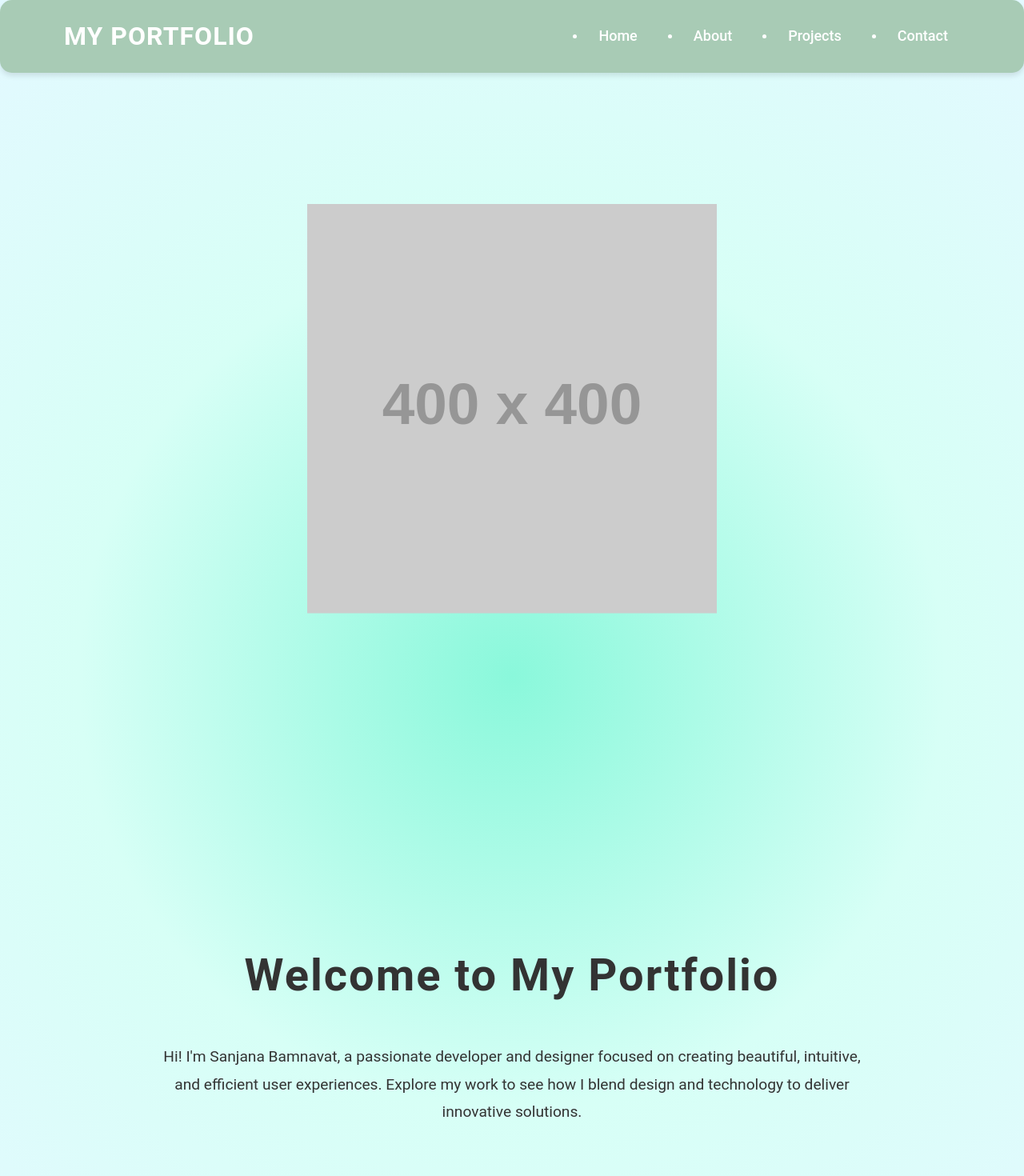
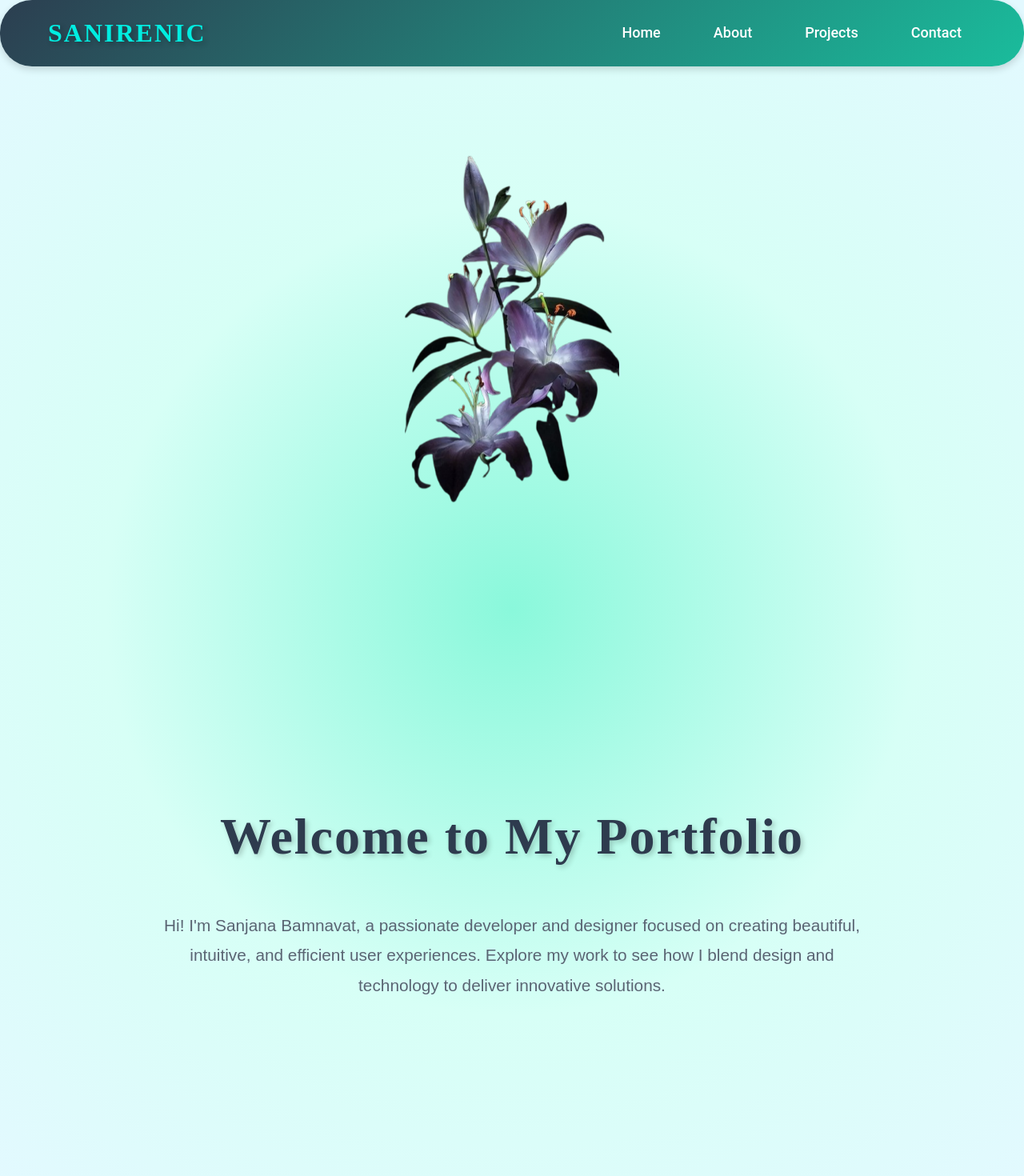
Before and after one commit to sanirenic/Portfolio, a React (Create React App) app: page / in a window 1280 px wide. Shown: the top 1470 px of the page at 80% size. Built offline with nearby package versions, Linux system fonts and the light colour scheme.

Commit message:
Updated overall ui of the website

```diff
--- a/public/index.html
+++ b/public/index.html
@@ -10,7 +10,8 @@
       content="Web site created using create-react-app"
     />
     <link rel="apple-touch-icon" href="%PUBLIC_URL%/logo192.png" />
-    <link href="https://fonts.googleapis.com/css2?family=Poppins:wght@500;600&family=Lora:wght@300;400&display=swap" rel="stylesheet">
+    <link href="https://fonts.googleapis.com/css2?family=Sacramento&display=swap" rel="stylesheet">
+
 
     <!--
       manifest.json provides metadata used when your web app is installed on a
@@ -31,6 +32,7 @@
   <body>
     <noscript>You need to enable JavaScript to run this app.</noscript>
     <div id="root"></div>
+
     <!--
       This HTML file is a template.
       If you open it directly in the browser, you will see an empty page.
--- a/src/components/Header.css
+++ b/src/components/Header.css
@@ -9,45 +9,49 @@ body {
   font-family: 'Arial', sans-serif;
   background-color: #f5f5f5;
   overflow-x: hidden;
+  color: #333;
 }
 
 /* Header Styles */
 .header {
   position: sticky;
   top: 0;
-  background: #A8CBB5; /* Sage green background */
+  background: linear-gradient(135deg, #2C3E50, #1ABC9C); /* Dark blue to teal gradient */
   color: white;
-  padding: 20px 80px; /* Padding for top/bottom and left/right */
+  padding: 15px 60px; /* Reduced padding for a more compact header */
   display: flex;
-  justify-content: space-between; /* Distribute space evenly */
+  justify-content: space-between;
   align-items: center;
-  border-radius: 15px; /* Rounded corners */
-  box-shadow: 0px 4px 6px rgba(0, 0, 0, 0.1); /* Soft shadow */
+  border-radius: 40px; /* Rounded corners */
+  box-shadow: 0px 4px 10px rgba(0, 0, 0, 0.15); /* Slightly softer shadow */
   transition: all 0.3s ease;
   z-index: 1000;
+  animation: slideIn 1s ease-out;
 }
 
 /* Logo Styling */
 .logo h1 {
-  font-size: 32px;
-  font-weight: 700;
-  letter-spacing: 1px;
+  font-size: 32px; /* Larger font for emphasis */
+  letter-spacing: 2px; /* Space out letters for a dramatic effect */
+  font-family: 'Cinzel', serif; /* Elegant and dramatic font */
   text-transform: uppercase;
-  color: white;
+  color: #00ede1; /* Gold color for contrast */
+  text-shadow: 3px 3px 6px rgba(0, 0, 0, 0.3); /* Subtle shadow for depth */
+  transition: all 0.3s ease;
 }
 
-/* Navigation Styling */
-.nav {
-  display: flex;
-  justify-content: center;
-  align-items: center;
-  gap: 40px; /* Space between each nav item */
-  list-style: none;
+.logo h1:hover {
+  color: #E67E22; /* Warm orange for hover effect */
+  transform: scale(1.1); /* Slight enlargement on hover */
+  text-shadow: 3px 3px 12px rgba(0, 0, 0, 0.5); /* More intense shadow on hover */
 }
 
+
+/* Navigation Styling */
 .nav ul {
   display: flex;
-  gap: 40px; /* Space between nav items */
+  gap: 30px; /* Reduced gap between items */
+  list-style: none;
 }
 
 .nav ul li {
@@ -59,23 +63,26 @@ body {
   text-decoration: none;
   font-size: 18px;
   font-weight: 500;
-  transition: color 0.3s ease, transform 0.3s ease;
-  padding: 10px 15px; /* Added padding for better click area */
-  border-radius: 5px; /* Rounded border on hover */
+  padding: 12px 18px; /* Adjusted padding for a balanced look */
+  border-radius: 6px;
+  transition: all 0.3s ease, box-shadow 0.3s ease;
+  display: block;
 }
 
 /* Hover effect on links */
 .nav ul li a:hover {
-  color: #ffffff; /* White color for hover */
-  background-color: #78b9a3; /* Softer light green background */
-  transform: translateY(-5px); /* Slight lift effect */
+  background-color: #00ede1; /* Lighter teal on hover */
+  color: rgb(0, 0, 0);
+  transform: translateY(-4px);
+  box-shadow: 0px 4px 12px rgba(0, 0, 0, 0.15); /* Clearer hover box visibility */
 }
 
 /* Active link styling */
 .nav ul li a.active {
   color: #FFD700;
   font-weight: bold;
-  text-decoration: underline;
+  text-decoration: none;
+  border-bottom: 4px solid #FFD700;
 }
 
 /* Mobile Responsive */
@@ -83,40 +90,63 @@ body {
   .nav ul {
     display: none;
     flex-direction: column;
-    gap: 10px;
+    gap: 12px;
     position: absolute;
     top: 80px;
     right: 20px;
-    background-color: #A8CBB5;
+    background-color: #2C3E50; /* Dark blue background for mobile */
     padding: 20px;
-    border-radius: 10px;
-  }
-
-  .nav ul li a {
-    font-size: 20px;
+    border-radius: 12px;
+    opacity: 0;
+    visibility: hidden;
+    transition: opacity 0.3s ease, visibility 0s 0.3s;
   }
 
   .nav.open ul {
     display: flex;
+    opacity: 1;
+    visibility: visible;
+    transition: opacity 0.3s ease, visibility 0s 0s;
+  }
+
+  .hamburger {
+    display: flex;
+    flex-direction: column;
+    gap: 6px;
+    cursor: pointer;
+  }
+
+  .hamburger div {
+    width: 35px;
+    height: 5px;
+    background-color: white;
+    border-radius: 5px;
+    transition: all 0.3s ease-in-out;
+  }
+
+  .hamburger.open div:nth-child(1) {
+    transform: rotate(45deg);
+    top: 6px;
+  }
+
+  .hamburger.open div:nth-child(2) {
+    opacity: 0;
+  }
+
+  .hamburger.open div:nth-child(3) {
+    transform: rotate(-45deg);
+    top: -6px;
   }
 }
 
-/* Hamburger Icon for Mobile */
-.hamburger {
-  display: none;
-  flex-direction: column;
-  gap: 5px;
-}
-
-.hamburger div {
-  width: 30px;
-  height: 4px;
-  background-color: white;
-  border-radius: 5px;
-}
-
-@media (max-width: 768px) {
-  .hamburger {
-    display: flex;
+/* Header Animation */
+@keyframes slideIn {
+  from {
+    transform: translateY(-100px);
+    opacity: 0;
+  }
+  to {
+    transform: translateY(0);
+    opacity: 1;
   }
 }
--- a/src/components/Header.js
+++ b/src/components/Header.js
@@ -6,7 +6,7 @@ function Header() {
   return (
     <div className="header">
       <div className="logo">
-        <h1>My Portfolio</h1>
+        <h1>Sanirenic</h1>
       </div>
       <nav className="nav">
         <ul>
--- a/src/components/Home.css
+++ b/src/components/Home.css
@@ -11,7 +11,7 @@ body {
 /* Flower Section: Parallax + Witty Line */
 .flower-section {
   position: relative;
-  height: 100vh; /* Full screen height for the first section */
+  height: 80vh; /* Full screen height for the first section */
   display: flex;
   justify-content: center;
   align-items: center;
@@ -20,27 +20,10 @@ body {
 }
 
 .flower-image {
-  width: 40%; /* Image width reduced to 40% */
+  width: 20%; /* Image width reduced to 40% */
   height: auto;
   object-fit: contain;
-  animation: parallaxEffect 6s ease-out infinite alternate;
-}
-
-.witty-line {
-  position: absolute;
-  bottom: 20%; /* Placed slightly above the bottom */
-  font-size: 3rem;
-  font-family: 'Cursive', sans-serif;
-  color: #fff;
-  text-align: center;
-  opacity: 0;
-  transform: translateY(30px);
-  transition: opacity 1s ease, transform 1s ease;
-}
-
-.flower-section:hover .witty-line {
-  opacity: 1;
-  transform: translateY(0);
+  animation: parallaxEffect 6s ease-out infinite alternate, zoomEffect 4s ease-in-out infinite alternate;
 }
 
 @keyframes parallaxEffect {
@@ -52,33 +35,84 @@ body {
   }
 }
 
+@keyframes zoomEffect {
+  0% {
+    transform: scale(1);
+  }
+  50% {
+    transform: scale(1.05); /* Slight zoom in */
+  }
+  100% {
+    transform: scale(1);
+  }
+}
+
+.witty-line {
+  position: absolute;
+  bottom: 10%; /* Placed slightly higher for better visibility */
+  font-size: 3rem;
+  font-family: 'Dancing Script', cursive;
+  font-weight: bold;
+  color: #001156;
+  text-align: center;
+  opacity: 0;
+  transform: translateY(30px);
+  transition: opacity 1s ease, transform 1s ease;
+  text-shadow: 2px 2px 5px rgba(0, 0, 0, 0.6); /* Text shadow for better visibility */
+  letter-spacing: 2px;
+  z-index: 20;
+}
+
+/* Apply the subtle fade-in effect */
+.witty-line {
+  animation: subtleFadeIn 1s ease-out forwards; /* Animation for smooth fade-in */
+}
+
+.flower-section:hover .witty-line {
+  opacity: 1;
+  transform: translateY(0);
+}
+
+.flower-section .witty-line:hover {
+  color: #ff008c; /* Gold color on hover */
+  transform: scale(1.1); /* Slightly enlarge on hover */
+}
+
 /* Welcome Section: Smooth Entry + Description */
+/* Welcome Section */
 .welcome-section {
-  height: 100vh; /* Full screen height for the welcome section */
+  height: 100vh;
   display: flex;
   flex-direction: column;
   justify-content: center;
   align-items: center;
   text-align: center;
-  color: #333; /* Dark text for readability */
   padding: 0 20px;
   box-sizing: border-box;
+  color: #333; /* Darker color for contrast */
 }
 
+/* Welcome Section Title */
 .welcome-section h1 {
-  font-size: 3.5rem; /* Larger title */
+  font-size: 4rem; /* Larger font size for emphasis */
+  font-family: 'Lora', serif; /* Elegant, serif font for a welcoming feel */
   font-weight: 700;
   letter-spacing: 2px;
+  color: #2e3b4e; /* A deep color for the title */
   margin-bottom: 20px;
   opacity: 0;
   transform: translateY(30px);
   transition: opacity 1.5s ease, transform 1.5s ease;
+  text-shadow: 3px 3px 6px rgba(0, 0, 0, 0.2); /* Subtle shadow for text contrast */
 }
 
+/* Welcome Section Description */
 .welcome-section p {
-  font-size: 1.2rem;
+  font-size: 1.3rem; /* Slightly larger description text */
+  font-family: 'Arial', sans-serif;
   max-width: 900px;
   line-height: 1.8;
+  color: #5a6473; /* Slightly lighter gray for the description */
   opacity: 0;
   transform: translateY(30px);
   transition: opacity 1.5s ease, transform 1.5s ease;
@@ -87,8 +121,26 @@ body {
 
 .welcome-section.visible h1,
 .welcome-section.visible p {
-  opacity: 1;
+  opacity: 5;
   transform: translateY(0);
+}
+
+.welcome-section .cta-btn {
+  background-color: #78b9a3; /* Soft green background */
+  color: white;
+  padding: 15px 25px;
+  font-size: 1.1rem;
+  font-weight: bold;
+  border-radius: 5px;
+  margin-top: 30px;
+  text-decoration: none;
+  display: inline-block;
+  transition: background-color 0.3s ease;
+}
+
+.welcome-section .cta-btn:hover {
+  background-color: #66a79d; /* Slightly darker green on hover */
+  transform: translateY(-5px); /* Lift effect */
 }
 
 @media (max-width: 768px) {
--- a/src/components/Home.js
+++ b/src/components/Home.js
@@ -16,7 +16,7 @@ const Home = () => {
       {/* Flower Section with Image and Witty Line */}
       <section className="flower-section">
         <img
-          src="https://via.placeholder.com/400" // Replace with your flower image URL
+          src="download__3_-removebg-preview.png"// Replace with your flower image URL
           alt="Flower"
           className="flower-image"
         />
```
Also changed, not shown: src/components/About.css (+29 -11 lines), src/components/Contact.css (+53 -9 lines), src/components/Projects.css (+14 -7 lines), 1 other file (tests, documents, lock files or other folders).
